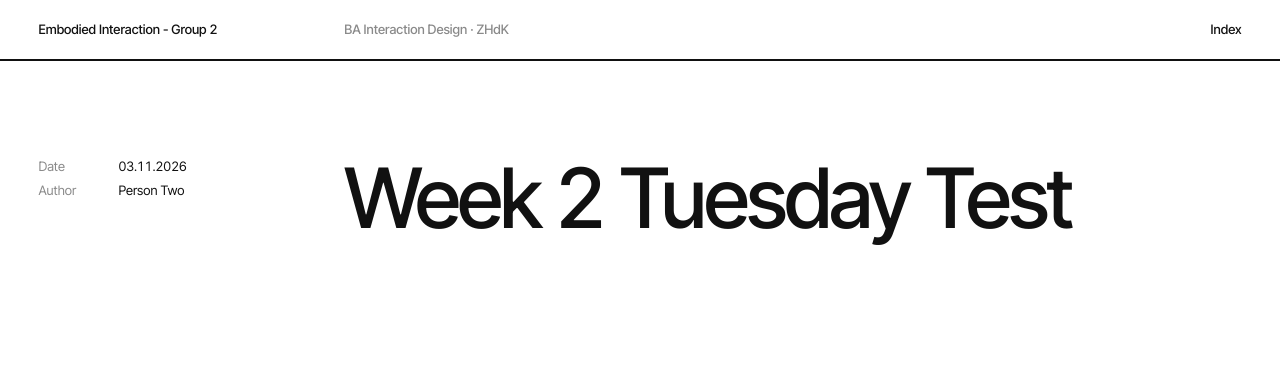
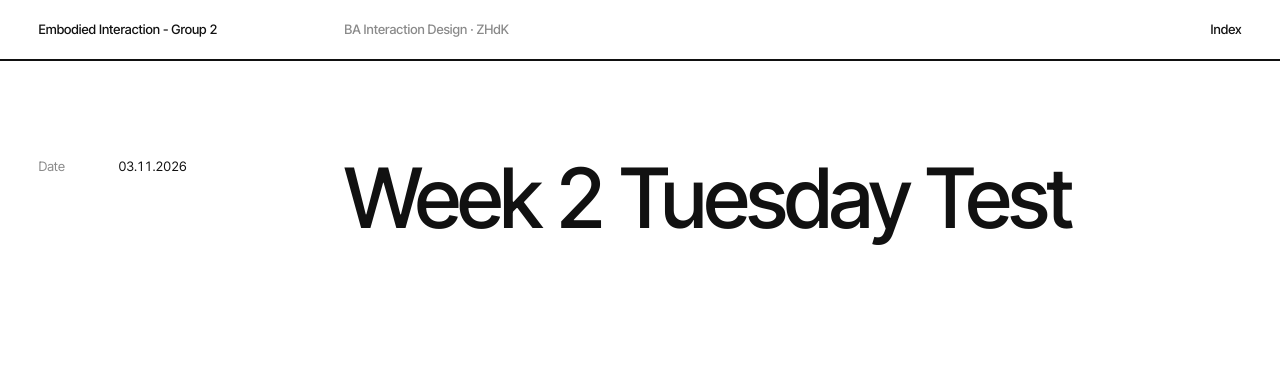
Before and after one commit to bonjourclaudio/aewwwww-blog, a Jekyll site: the page built from _posts/2026-11-03-week-2-tuesday-test.md, in a window 1280 px wide. Shown: the top 375 px of the page. Built offline with Jekyll 4.4.1, drawn with Linux system fonts in a browser that asks for light colours.

Commit message:
remove author

```diff
--- a/_data/authors.yml
+++ b/_data/authors.yml
@@ -4,16 +4,16 @@ claudio:
   link: ""
 
 person2:
-  name: "Person Two"
+  name: "Timon"
   bio: ""
   link: ""
 
 person3:
-  name: "Person Three"
+  name: "Dome"
   bio: ""
   link: ""
 
 person4:
-  name: "Person Four"
+  name: "Matthieu"
   bio: ""
   link: ""
--- a/_layouts/post.html
+++ b/_layouts/post.html
@@ -12,10 +12,6 @@ layout: default
     <dl>
       <dt>Date</dt>
       <dd><time datetime="{{ page.date | date_to_xmlschema }}">{{ page.date | date: '%d.%m.%Y' }}</time></dd>
-      {% if a %}
-        <dt>Author</dt>
-        <dd>{{ a.name }}</dd>
-      {% endif %}
       {% if page.tags.size > 0 %}
         <dt>Tags</dt>
         <dd>{{ page.tags | join: ', ' }}</dd>
```
